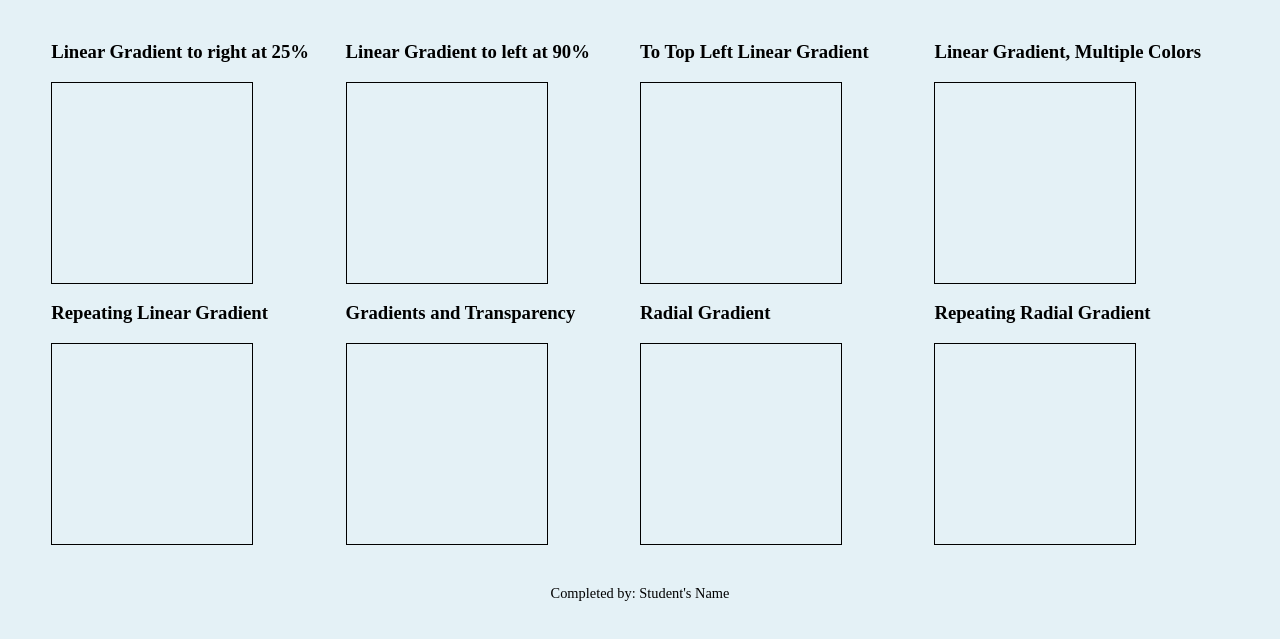
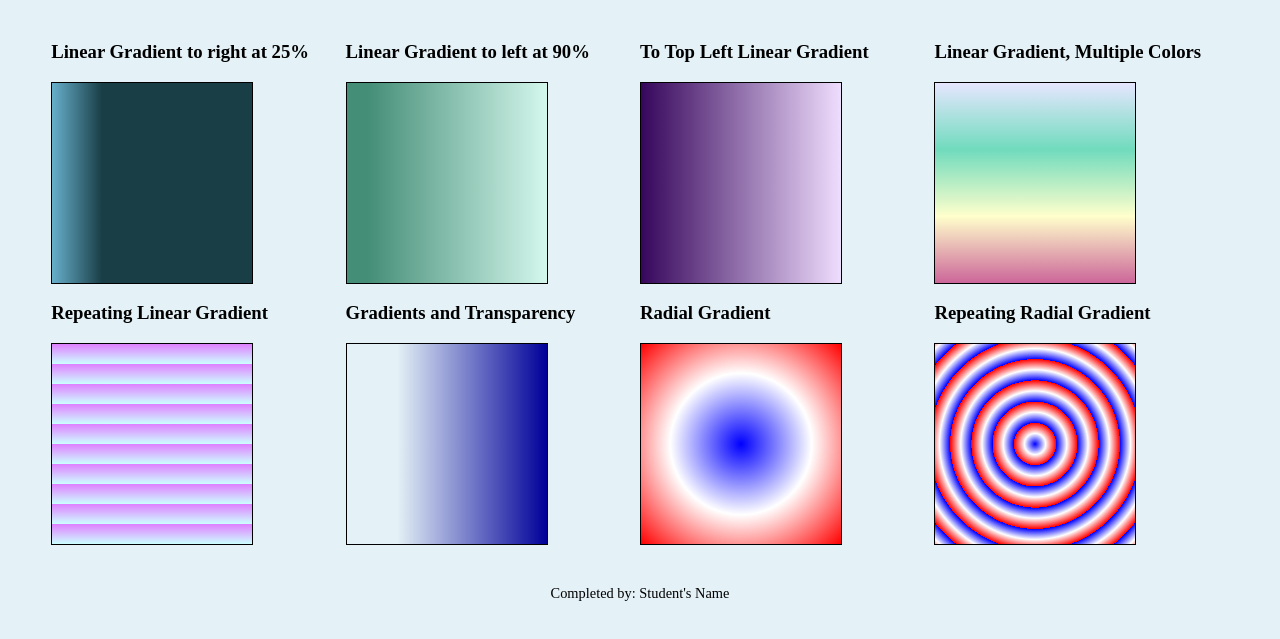
Before and after one commit to andrewpopovic8/andrewpopovic8.github.io, a plain HTML site: page chapter06/extend/extend06.html in a window 1280 px wide. Shown: the part 67-706 px from the top of the page. Drawn offline with Linux system fonts and the light colour scheme.

Commit message:
Update styles06.css

```diff
--- a/chapter06/extend/css/styles06.css
+++ b/chapter06/extend/css/styles06.css
@@ -1,7 +1,7 @@
 /*
-Student:
-Date:
-File Name:
+Student: Andrew Popovic
+Date: 10/12/2023
+File Name: styles06.css
 */
 
 /* CSS Reset */
@@ -39,7 +39,37 @@ main {
 }
 
 /* Gradient style rules */
+.gradient1 {
+    background: linear-gradient(to right, #67afcb, #1a3e46 25%);
+}
 
+.gradient2 {
+    background: linear-gradient(to left, #d4f7ec, #448d76 90%);
+}
+
+.gradient3 {
+    background: linear-gradient(to left, #efddfd, #36065b);
+}
+
+.gradient4 {
+    background: linear-gradient(#e6e6ff, #70dbbd, #ffffcc, #cc6699);
+}
+
+.gradient5 {
+    background: repeating-linear-gradient(#df80ff 10%, #ccffff 20%);
+}
+
+.gradient6 {
+    background: linear-gradient(to right, rgba(0,0,153,0) 25%,rgba(0,0,153,1));
+}
+
+.gradient7 {
+    background: radial-gradient(#0000ff, #fff, #ff0000);
+}
+
+.gradient8 {
+    background: repeating-radial-gradient(#0000ff, #fff, #ff0000 15%);
+}
 
 /* Style rule for footer */
 footer {
```
